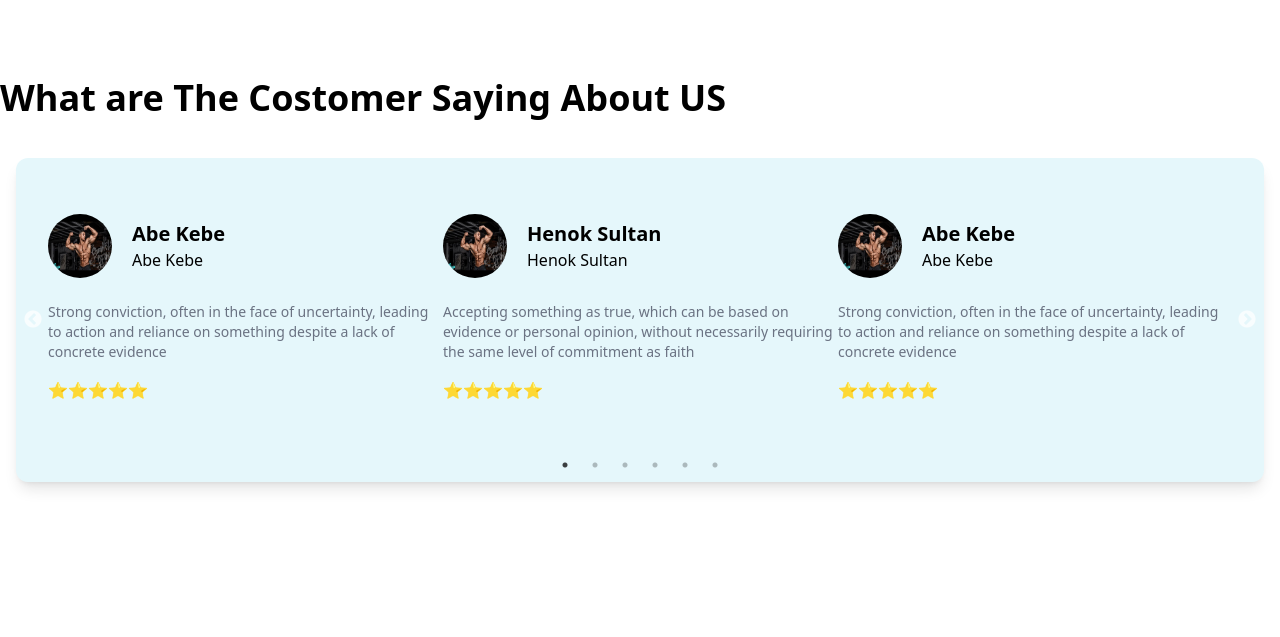
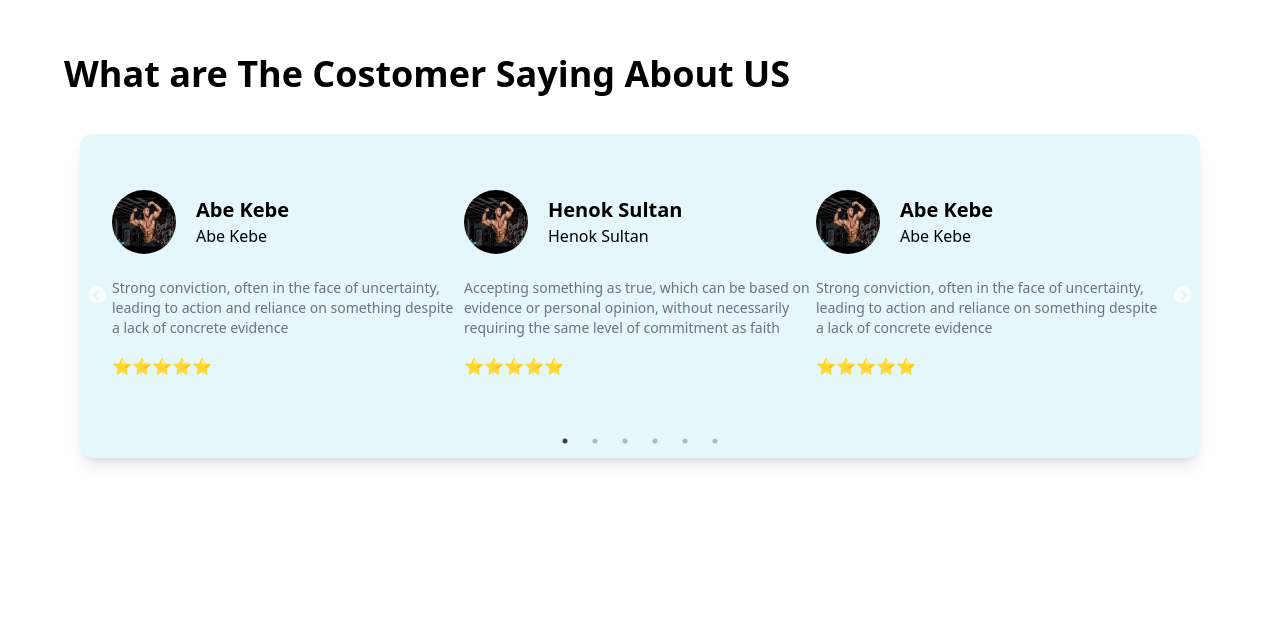
Before and after one commit to kumsa-Mergia/Gym-Website-with-ReactJS-Tailwind-CSS, a React (Vite) app: page / in a window 1280 px wide. Shown: the part 3463-4100 px from the top of the page. Built offline with nearby package versions, Linux system fonts and the light colour scheme.

Commit message:
Testimonial Padding Updated

```diff
--- a/src/components/Testimonial/Testimonial.jsx
+++ b/src/components/Testimonial/Testimonial.jsx
@@ -1,8 +1,6 @@
 import React from "react";
 import { TestimonialData } from "../../Mockdata/data";
 import Slider from "react-slick";
-
-
 
 const Testimonial = () => {
   const setting = {
@@ -42,11 +40,11 @@ const Testimonial = () => {
     ],
   };
   return (
-    <div className="py-14 mb-10">
-      <div className="py-16">
+    <>
+      <div className="p-16 py-24">
         {/* Header Section */}
         <div className="text-left mb-10 max-w-[500px" space-y-2 mr-auto>
-          <h1 className="text-4xl font-bold">
+          <h1 className="text-4xl font-bold items-center">
             What are The Costomer Saying About US
           </h1>
         </div>
@@ -82,7 +80,7 @@ const Testimonial = () => {
           </Slider>
         </div>
       </div>
-    </div>
+    </>
   );
 };
 
```
